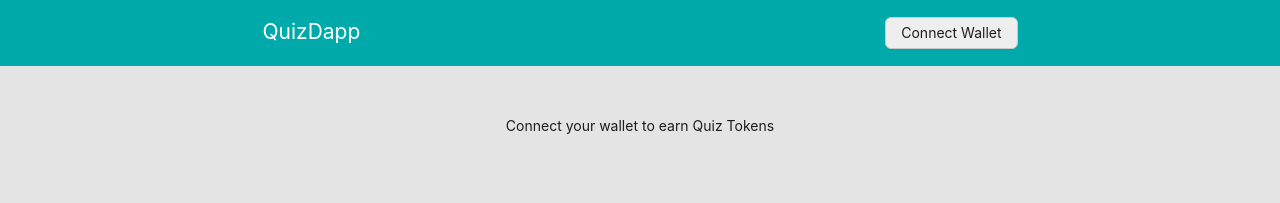
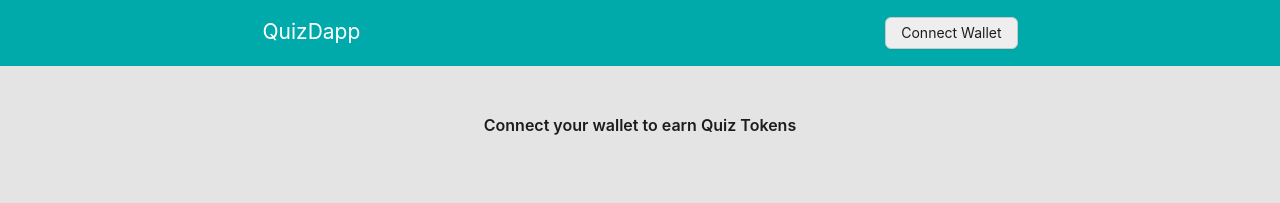
Before and after one commit to RodrigoCSolari/quiz-dapp, a Next.js app: page / in a window 1280 px wide. Shown: the top 203 px of the page. Built offline with nearby package versions, Linux system fonts and the light colour scheme.

Commit message:
refactor: move disconnected to components folder

```diff
--- a/pages/disconnected/index.tsx
+++ b/components/Disconnected/index.tsx
@@ -1,5 +1,5 @@
 import useWallet from "@/hooks/useWallet";
-import { Col, Row, Typography } from "antd";
+import { Col, Row, Space, Typography } from "antd";
 import { useRouter } from "next/router";
 import { useEffect } from "react";
 
@@ -9,16 +9,18 @@ export default function Disconnected() {
 
   useEffect(() => {
     if (address) {
-      router.push("/survey");
+      router.push("/home");
     }
   }, [address, router]);
 
   return (
     <Row justify="center">
       <Col>
-        <Typography.Text>
-          Connect your wallet to earn Quiz Tokens
-        </Typography.Text>
+        <Space size="middle" direction="vertical">
+          <Typography.Title level={5}>
+            Connect your wallet to earn Quiz Tokens
+          </Typography.Title>
+        </Space>
       </Col>
     </Row>
   );
--- a/pages/index.tsx
+++ b/pages/index.tsx
@@ -1,4 +1,4 @@
-import Disconnected from "./disconnected";
+import Disconnected from "../components/Disconnected";
 
 export default function Home() {
   return <Disconnected />;
```
